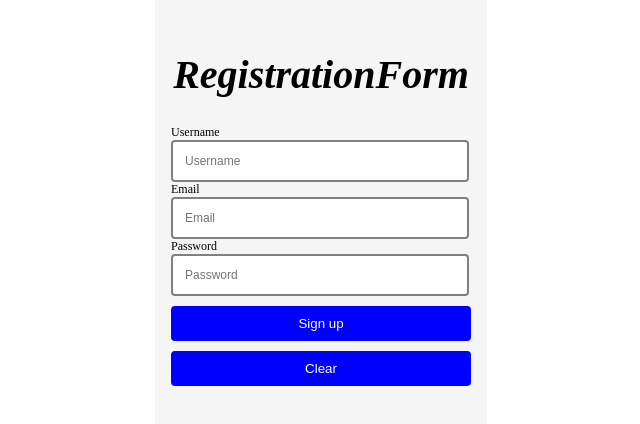
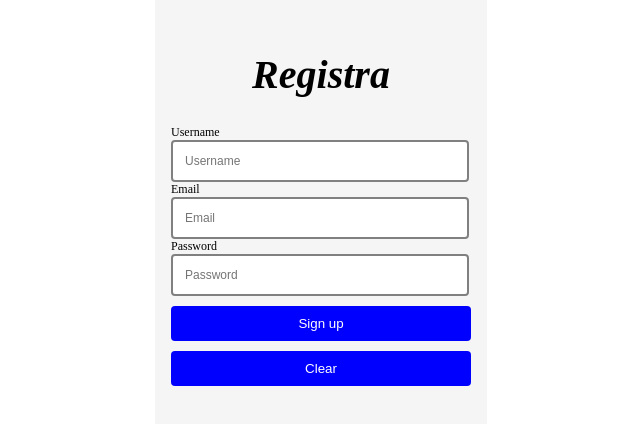
Before and after one commit to pushpaja63/Register, a React (Create React App) app in the folder frontend/: page / in a window 1280 px wide. Shown: the part 216-640 px from the top of the page, without its empty margins (319-959 px from the left). Built offline with nearby package versions, Linux system fonts and the light colour scheme.

Commit message:
Update App.jsx

```diff
--- a/frontend/src/App.jsx
+++ b/frontend/src/App.jsx
@@ -97,7 +97,7 @@ export default function App() {
   return (
     <div className="container">
       <form id="form" onSubmit={handleSubmit} noValidate>
-        <h1>RegistrationForm</h1>
+        <h1>Registra</h1>
 
         {message && (
           <div className={`form-message ${message.type === "error" ? "error" : "success"}`}>
```
